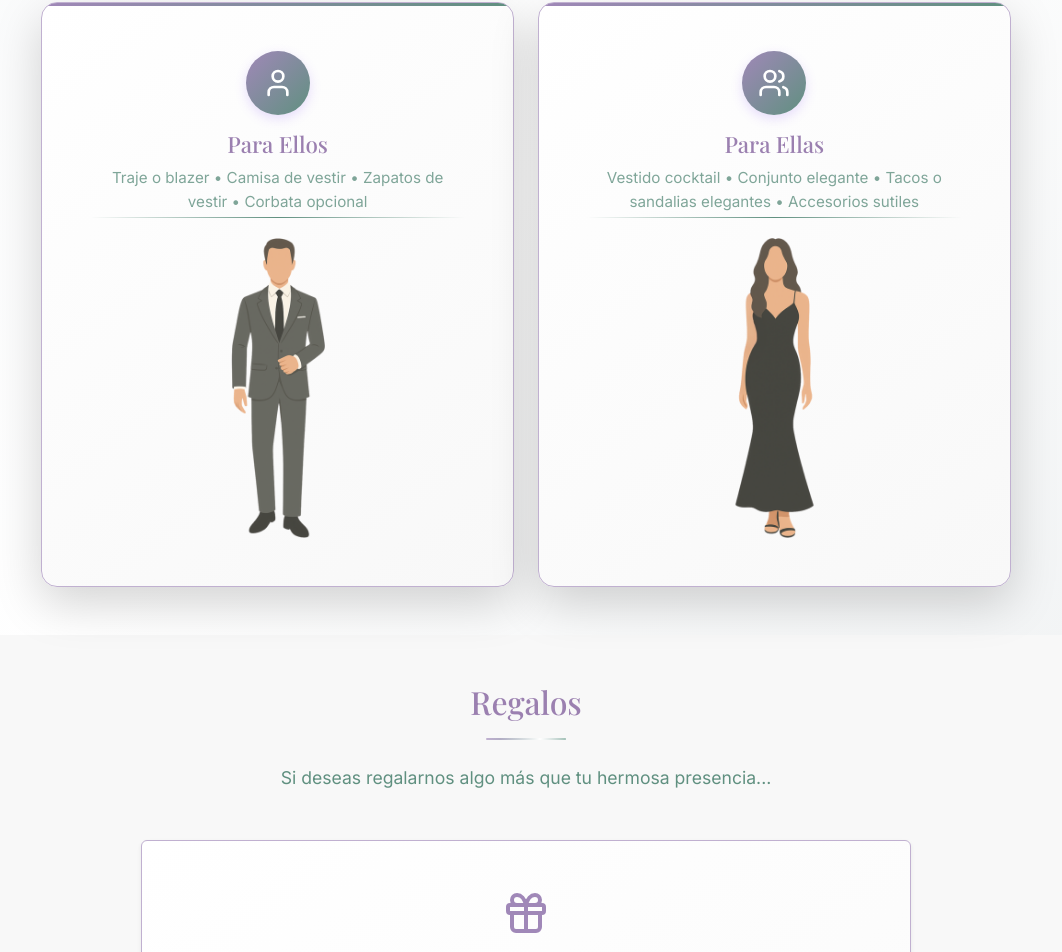
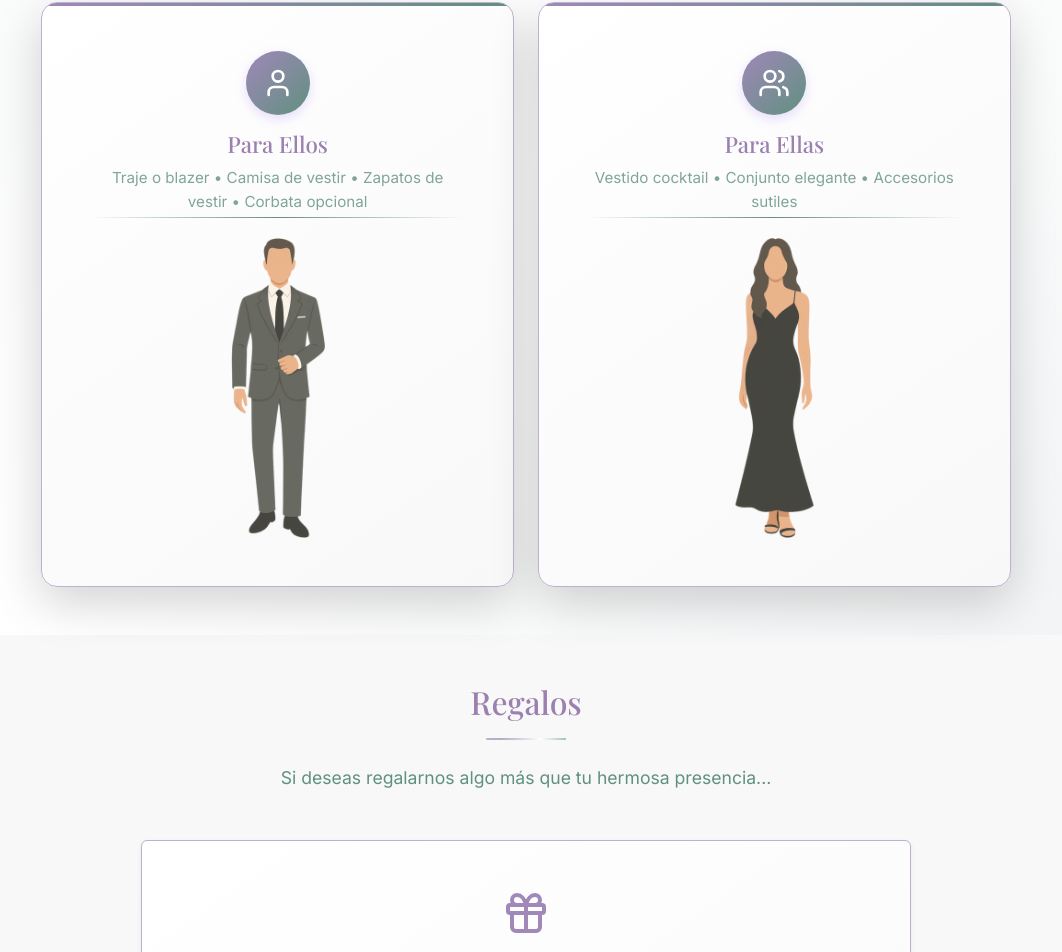
Before and after one commit to gleraromero/casamiento-sg, a React (Vite) app: page / in a window 1280 px wide. Shown: the part 3384-4336 px from the top of the page, without its empty margins (114-1176 px from the left). Built offline with nearby package versions, Linux system fonts and the light colour scheme; a web font is replaced by a local one.

Commit message:
feat: quitar "Tacos o sandalias elegantes" de los ejemplos del dress code femenino

```diff
--- a/src/components/DressCode.tsx
+++ b/src/components/DressCode.tsx
@@ -85,7 +85,7 @@ const DressCode: React.FC = () => {
                       </h4>
                       <div className="dress-subtitle">
                         <p className="font-sans text-teal mb-0" style={{ fontSize: '0.95rem', opacity: '0.8' }}>
-                          Vestido cocktail • Conjunto elegante • Tacos o sandalias elegantes • Accesorios sutiles
+                          Vestido cocktail • Conjunto elegante • Accesorios sutiles
                         </p>
                       </div>
                     </div>
```
